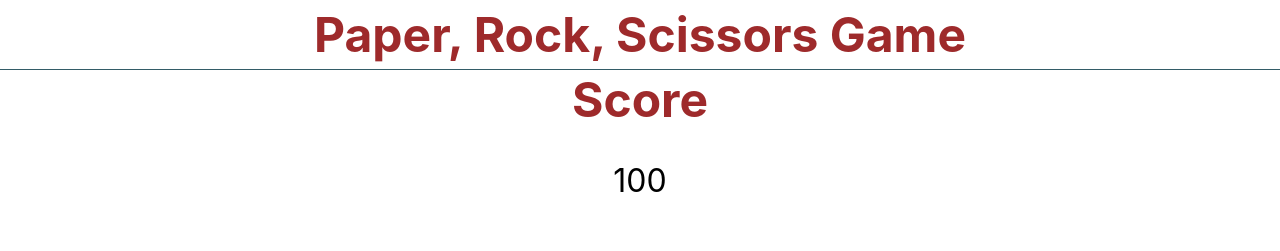
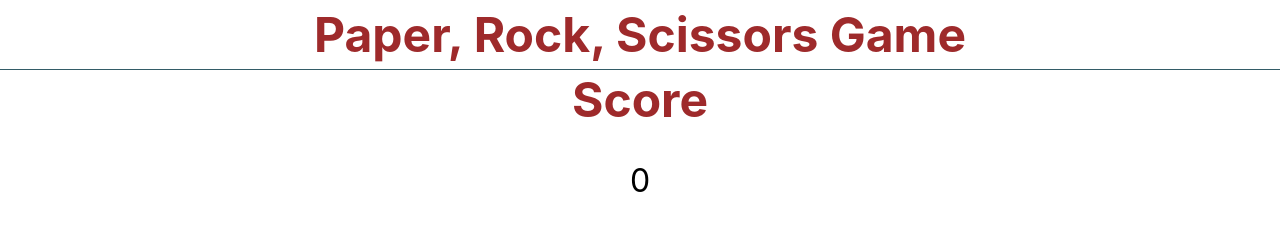
Before and after one commit to jcsmileyjr/rocks-paper-scissors, a React (Create React App) app: page / in a window 1280 px wide. Shown: the top 251 px of the page. Built offline with nearby package versions, Linux system fonts and the light colour scheme.

Commit message:
Score functionality

```diff
--- a/src/App.js
+++ b/src/App.js
@@ -9,6 +9,7 @@ function App() {
   const [playerChoice, setPlayerChoice] = useState("");
   const [showGameSummery, setGameSummery] = useState(false);
   const [gameResults, setGameResults] = useState("");
+  const [score, setScore] = useState(0);
 
   const getPlayerchoice = (choice) => {
     setPlayerChoice(choice);
@@ -37,12 +38,15 @@ function App() {
     }else if(playerChoice === "Rock" && computerChoice === "Scissors"){
       results.playerSummary = "Win";
       results.computerSummary = "Lose";
+      setScore(score + 10);
     }else if(playerChoice === "Scissors" && computerChoice === "Paper"){
       results.playerSummary = "Win";
       results.computerSummary = "Lose";
+      setScore(score + 10);
     }else if(playerChoice === "Paper" && computerChoice === "Rock"){
       results.playerSummary = "Win";
       results.computerSummary = "Lose";
+      setScore(score + 10);
     }else{
       results.playerSummary = "Lose";
       results.computerSummary = "Win";
@@ -56,7 +60,7 @@ function App() {
     <div className="App">
       <Title />
       <main>
-        <Score score={100} />
+        <Score score={score} />
         {!showGameSummery  &&
           <GameArea getPlayerchoice={getPlayerchoice} play={determineWinner} />
         }
```
